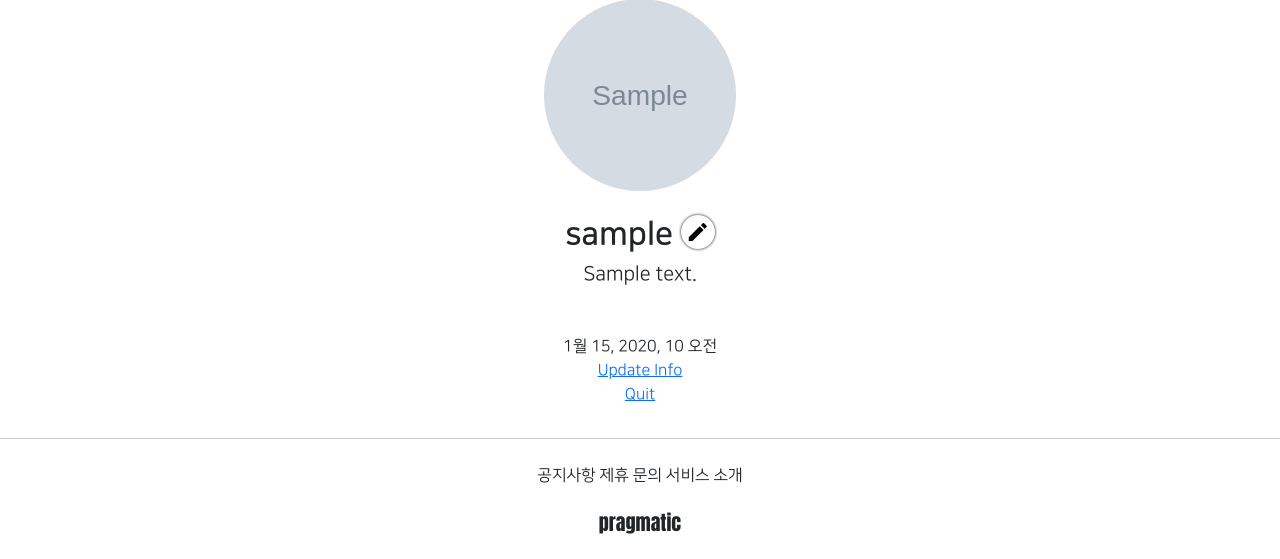
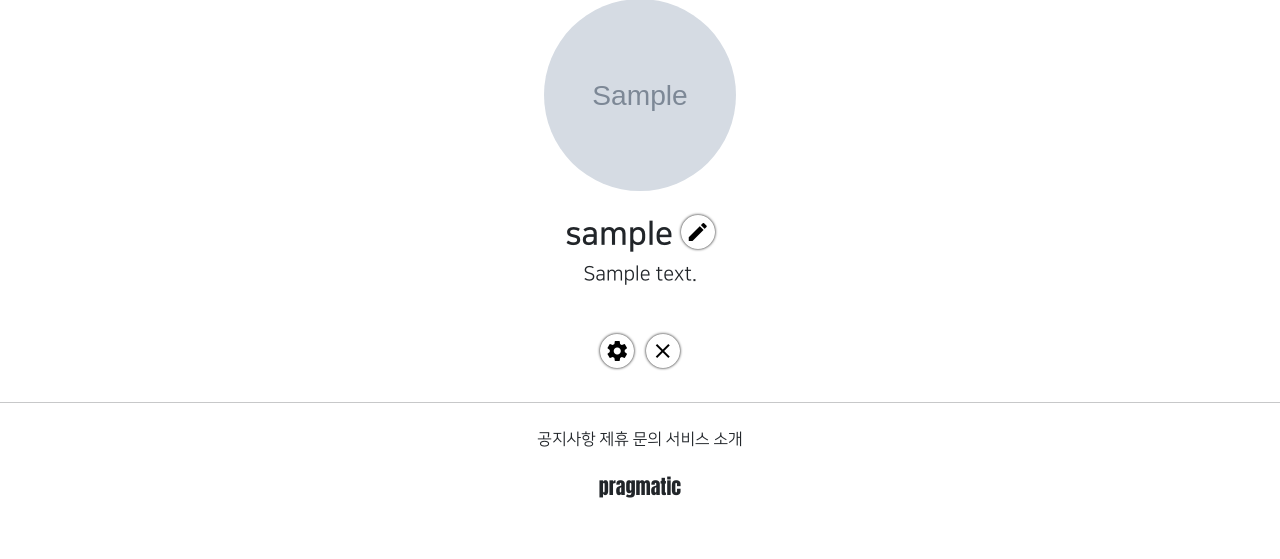
Before and after one commit to DaUn12/Make_SNS_site_copybook, a Django app: page /accounts/detail/1 in a window 1280 px wide. Shown: the part 274-833 px from the top of the page. After the commit the page ends 772 px from the top, so only its background shows below. Run offline with Django 3.2, Linux system fonts and the light colour scheme; a user stored in the database is signed in; tables that the repository leaves empty hold one stand-in row (values such as "Sample post"); grey boxes marked "Sample" are stand-in pictures; parts of the project's set-up code (start-up, migrations or seed data) failed here and were passed over; some libraries are stand-ins or nearby versions.

Commit message:
7/30
 4ban Commit 1

```diff
--- a/accountapp/templates/accountapp/detail.html
+++ b/accountapp/templates/accountapp/detail.html
@@ -42,22 +42,23 @@
             {% endif %}
 
         </div>
-        <div>
-            {{ target_user.date_joined }}       {# date_joined : 언제 가입했는지 #}
-        </div>
+{#        <div>#}
+{#            {{ target_user.date_joined }}       {# date_joined : 언제 가입했는지 #}
+{#        </div>#}
 
         {% if user == target_user %}
         {# 동일 인물 일 경우 업데이트와 delete 할 수 있도록 #}
         {#  로그아웃 된 상태 면 볼 수 없게 만듬 #}
 
         <div>
-            <a href="{%  url 'accountapp:update' pk=target_user.pk  %}">
-                Update Info
+            <a href="{%  url 'accountapp:update' pk=target_user.pk  %}"
+            class ="material-icons round_button mx-1">  {# mx-1 : 간격 #}
+                settings
             </a>
-        </div>
-        <div>
-            <a href="{%  url 'accountapp:delete' pk=target_user.pk  %}">
-                Quit
+
+            <a href="{%  url 'accountapp:delete' pk=target_user.pk  %}"
+            class ="material-icons round_button mx-1">
+                close
             </a>
         </div>
         {% endif %}
```
